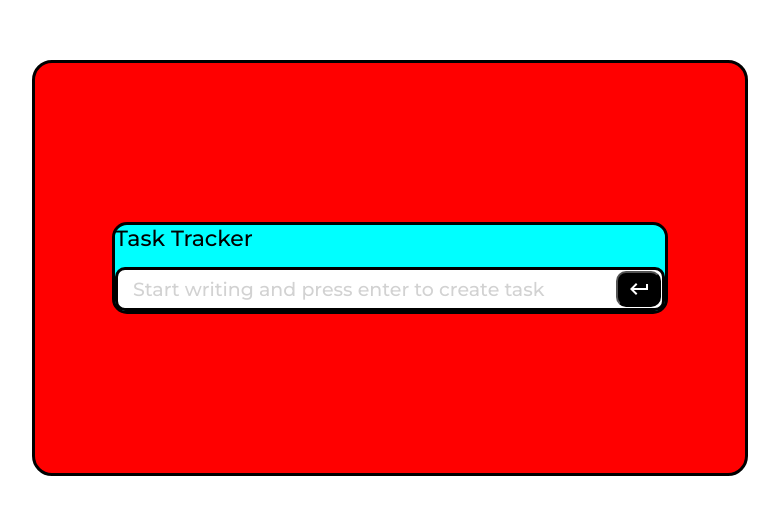
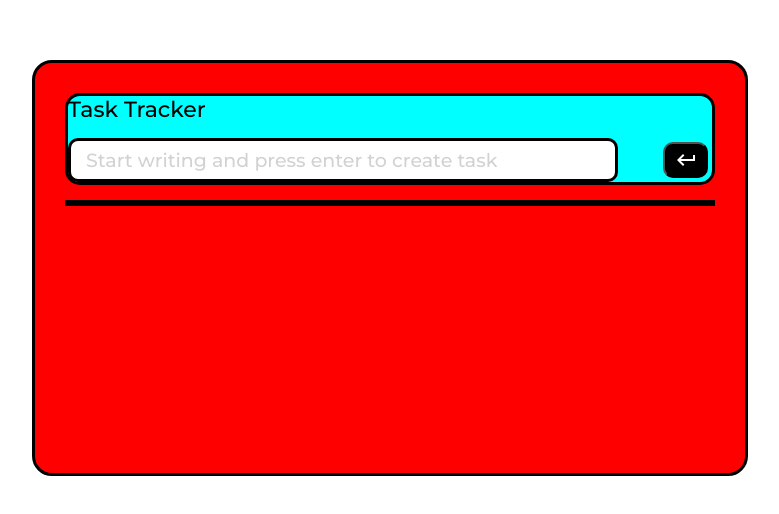
Before and after one commit to akinoai/Task-Tracker, a plain HTML site: page index.html in a window 1280 px wide. Shown: the part 132-646 px from the top of the page, without its empty margins (250-1029 px from the left). Drawn offline with Linux system fonts and the light colour scheme.

Commit message:
added flexbox

```diff
--- a/style.css
+++ b/style.css
@@ -14,17 +14,14 @@ body {
   border-radius: 20px;
   position: relative;
   display: flex;
-  flex-direction: column-reverse;
+  flex-direction: column;
   background-color: red;
+  gap: 15px;
 }
 
 .sm-container {
   border: 3px solid black;
   border-radius: 15px;
-  position: absolute;
-  top: 50%;
-  left: 50%;
-  transform: translate(-50%, -50%);
   background-color: aqua;
 }
 
@@ -71,3 +68,8 @@ body {
   justify-content: center;
   padding: 0;
 }
+
+.tasks-container {
+  background-color: greenyellow;
+  border: 3px solid black;
+}
```
